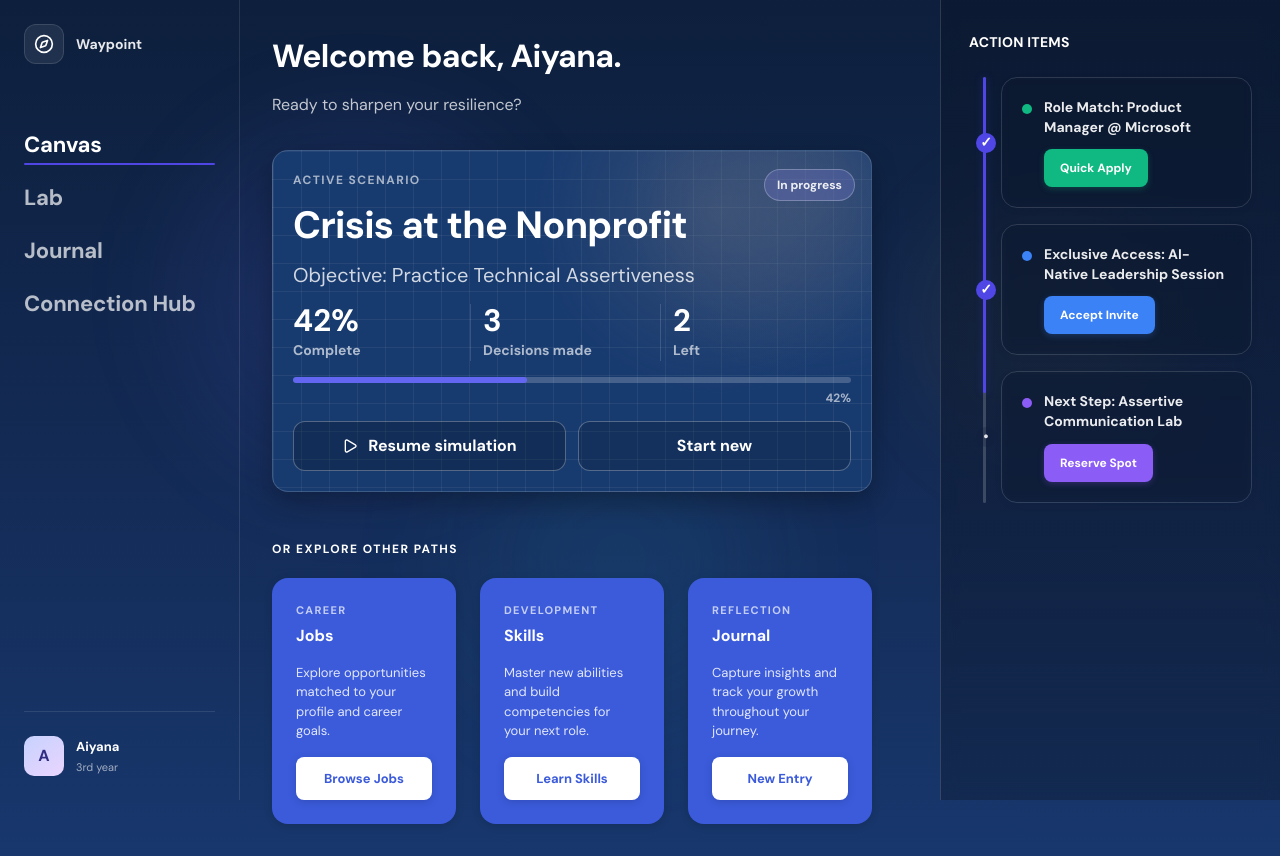
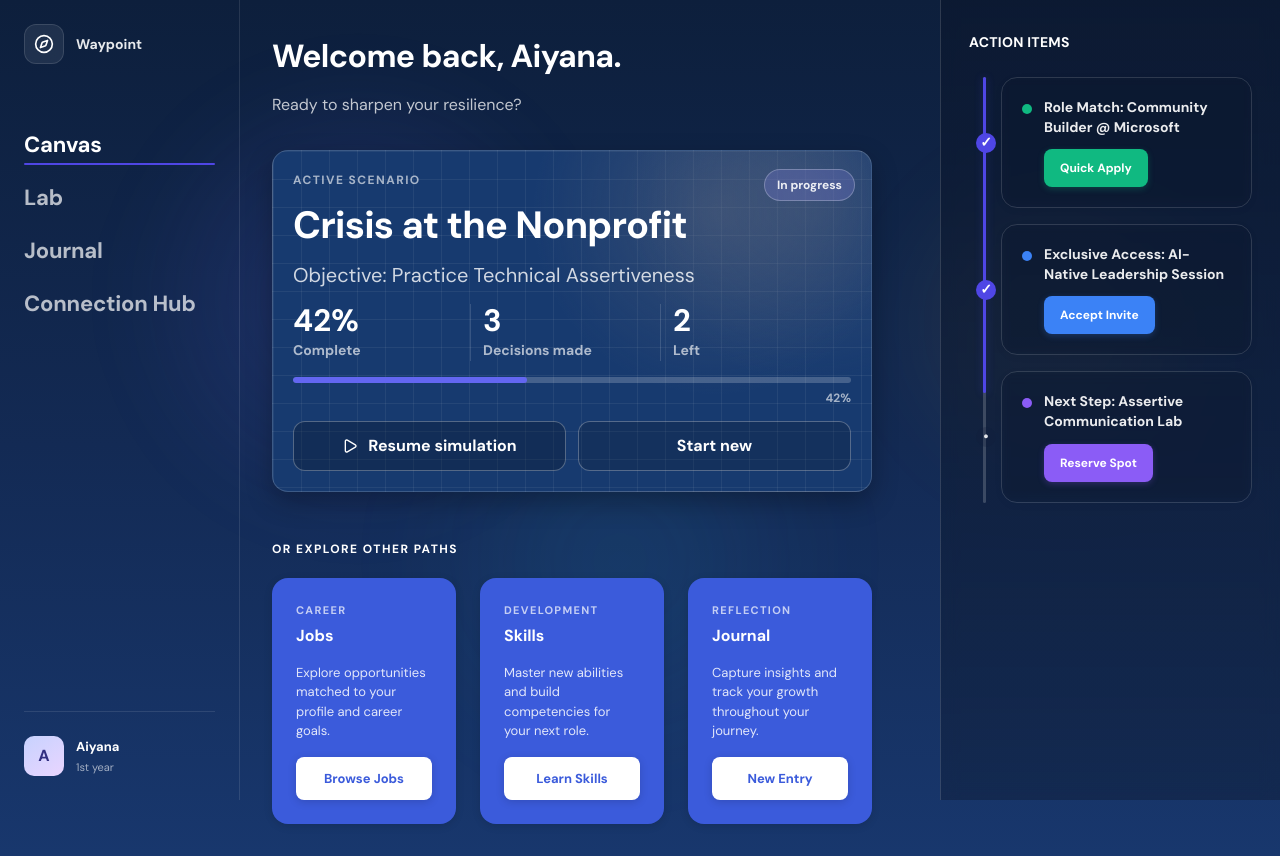
Before and after one commit to makac1896/ascend-career-reskilling, a React (Vite) app: page / in a window 1280 px wide. Built offline with nearby package versions, Linux system fonts and the light colour scheme.

Commit message:
Stash changes

```diff
--- a/components/WaypointLanding.tsx
+++ b/components/WaypointLanding.tsx
@@ -52,7 +52,7 @@ const UNLOCKED_OUTCOMES = [
   {
     id: 1,
     type: "role",
-    title: "Role Match: Product Manager @ Microsoft",
+    title: "Role Match: Community Builder @ Microsoft",
     description:
       "Your profile matches this role perfectly. Critical Thinking (87th percentile) + pressure resilience. Auto-apply now and track with recruiter.",
     cta: "Quick Apply",
@@ -322,7 +322,7 @@ const WaypointLanding: React.FC<WaypointLandingProps> = ({ onJoinCall }) => {
                 color: "rgba(255,255,255,0.6)",
               }}
             >
-              3rd year
+              1st year
             </p>
           </div>
         </div>
```
